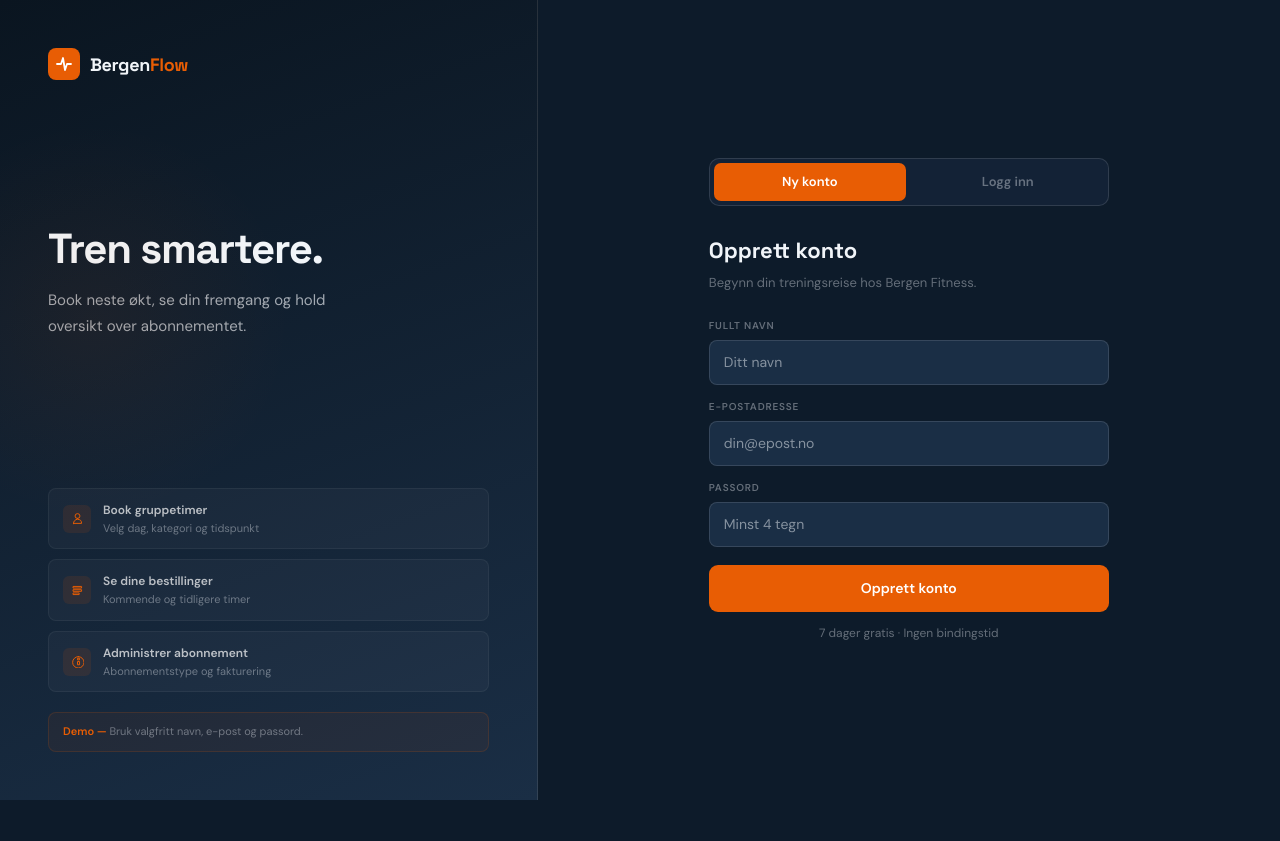
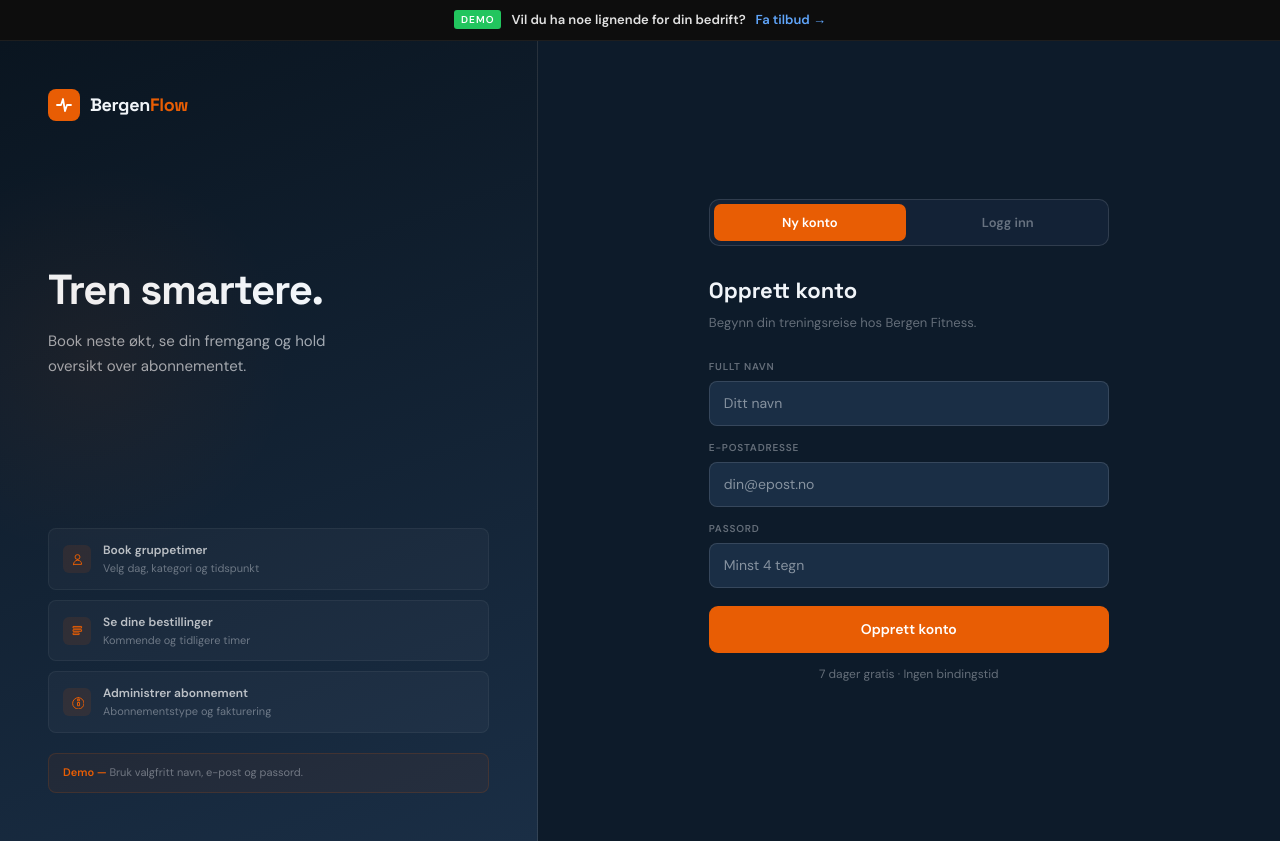
Before and after one commit to SloThdk/bergenflow, a Next.js app: page / in a window 1280 px wide. Before the commit the page ends 800 px from the top, so only its background shows below. Built offline with nearby package versions, Linux system fonts and the light colour scheme.

Commit message:
Add demo banner with Get a quote link to layout

```diff
--- a/app/layout.tsx
+++ b/app/layout.tsx
@@ -13,7 +13,14 @@ export const metadata: Metadata = {
 export default function RootLayout({ children }: { children: React.ReactNode }) {
   return (
     <html lang="no">
-      <body className={`${spaceGrotesk.variable} ${dmSans.variable}`}>{children}</body>
+      <body className={`${spaceGrotesk.variable} ${dmSans.variable}`}>
+        <div style={{ background: '#0D0D0D', borderBottom: '1px solid rgba(255,255,255,0.07)', padding: '10px 24px', display: 'flex', alignItems: 'center', justifyContent: 'center', gap: '10px', fontSize: '13px', flexWrap: 'wrap' }}>
+          <span style={{ background: '#22c55e', color: '#fff', fontSize: '10px', fontWeight: 800, padding: '2px 7px', borderRadius: '3px', letterSpacing: '0.1em' }}>DEMO</span>
+          <span style={{ color: 'rgba(255,255,255,0.88)', fontWeight: 600 }}>Vil du ha noe lignende for din bedrift?</span>
+          <a href="https://sloth-studio.pages.dev" target="_blank" rel="noopener noreferrer" style={{ color: '#60a5fa', fontWeight: 700, textDecoration: 'none' }}>Fa tilbud &rarr;</a>
+        </div>
+        {children}
+      </body>
     </html>
   );
 }
```
